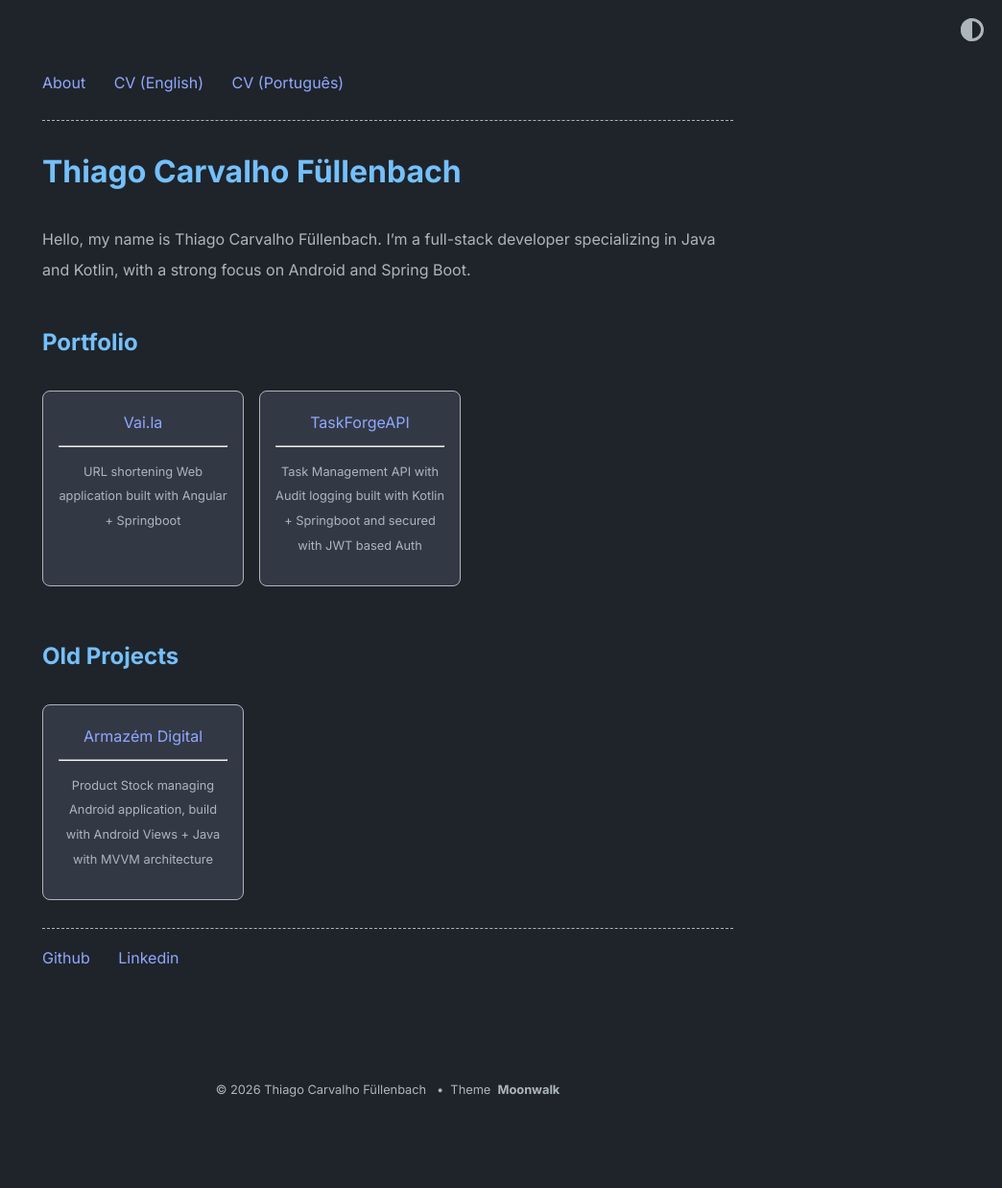
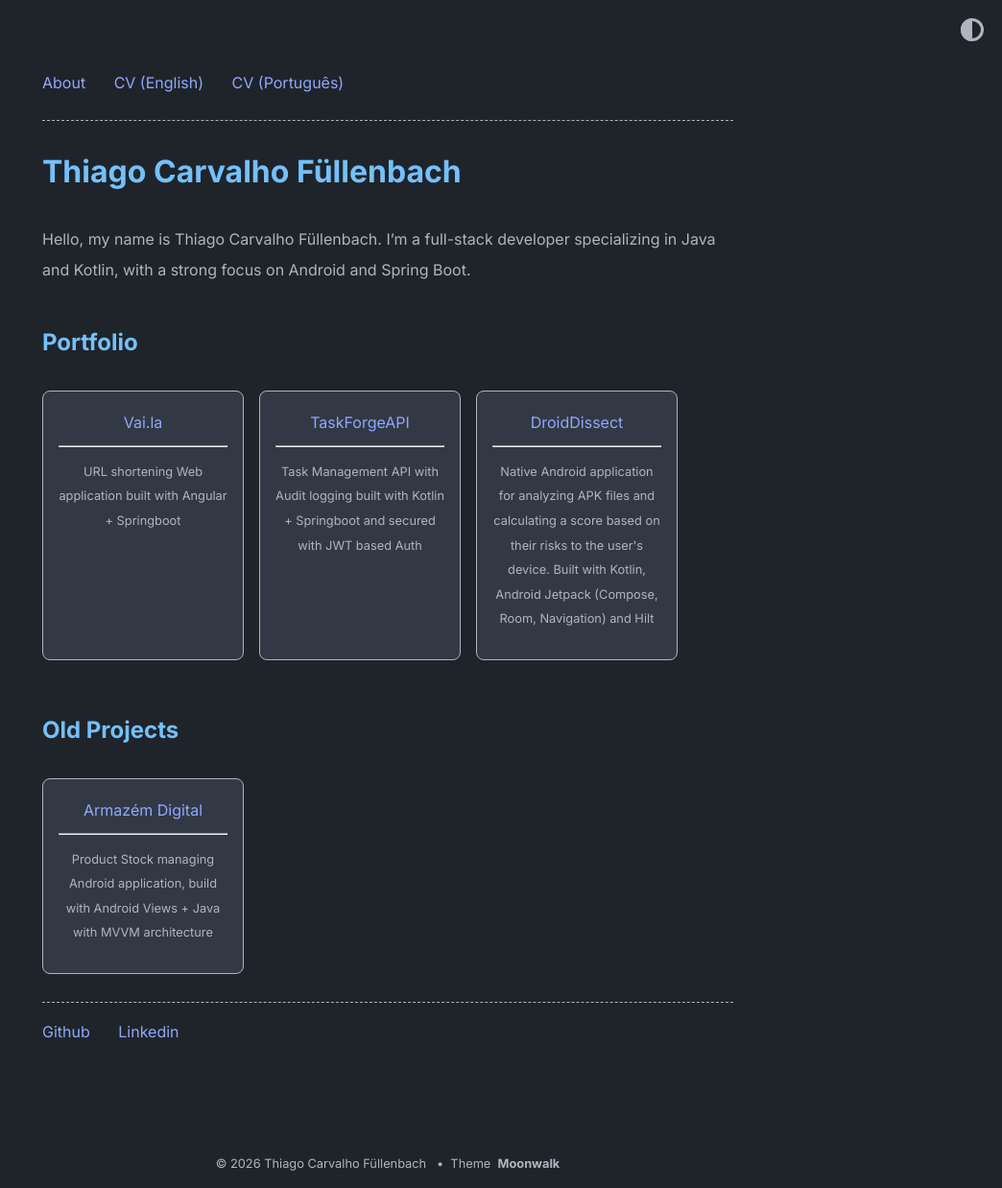
Before and after one commit to thiago-fullenbach/thiago-fullenbach.github.io, a Jekyll site: the page built from index.md, in a window 1280 px wide. Shown: the whole page at 96% size, without its empty margins (236-1280 px from the left). Built offline with Jekyll 4.4.1, drawn with Linux system fonts in a browser that asks for light colours; before the commit the page ends 1161 px from its top, so only the background shows below that; part of the change alters nothing that is shown.

Commit message:
Adds DroidDissect to portifolio.

```diff
--- a/_data/home.yml
+++ b/_data/home.yml
@@ -13,6 +13,9 @@ project_entries:
   - title: TaskForgeAPI
     url: taskforgeapi
     desc: Task Management API with Audit logging built with Kotlin + Springboot and secured with JWT based Auth
+  - title: DroidDissect
+    url: droiddissect
+    desc: Native Android application for analyzing APK files and calculating a score based on their risks to the user's device. Built with Kotlin, Android Jetpack (Compose, Room, Navigation) and Hilt
 
 old_project_entries:
   - title: Armazém Digital
--- /dev/null
+++ b/droiddissect.md
@@ -0,0 +1,47 @@
+---
+layout: post
+title: DroidDissect
+---
+
+Android application focused on static analysis of APK files to detect security risks and misconfigurations.
+Designed to help developers and security-conscious users understand potential vulnerabilities before installing or distributing apps.
+
+🔗 **GitHub:** [View Repository](https://github.com/thiago-fullenbach/droiddissect)
+
+### 🚀 Features
+- APK static analysis (local or installed files)
+- Detection of common security misconfigurations:
+  - `allowBackup` enabled
+  - `debuggable` flag active
+  - `usesCleartextTraffic` (HTTP allowed)
+- Risk-based classification of findings
+- Local history of analyses using database persistence
+- Modern Android UI built with Jetpack Compose (Material 3)
+
+### 🏗️ Architecture & Tech
+
+- Kotlin
+- Jetpack Compose (Material 3)
+- Hilt (Dependency Injection)
+- Room (local persistence)
+- Coroutines & Flow (async/reactive handling)
+- Timber (logging)
+- Firebase Crashlytics
+
+### ⚙️ Highlights
+- Modular analyzer design allowing easy addition of new security checkers
+- Clear separation between domain logic and UI layers
+- Local-first approach with offline capability
+- Scalable structure for future expansion (permissions, components, deeper APK inspection)
+- Designed with real-world security analysis concepts in mind
+
+### 🔮 Future Improvements
+- Expand analyzer with new checks (permissions, exported components, intent filters)
+- Introduce scoring system for overall APK security rating
+- CI/CD pipeline for automated testing and delivery
+- Exportable reports (PDF/JSON)
+
+### 📱 UI Preview
+<div style="display: flex; gap: 10px; flex-wrap: wrap;">
+  <img src="./assets/droiddissect.png" width="300"/>
+</div>
```
Also changed, not shown: assets/droiddissect.png (added).
